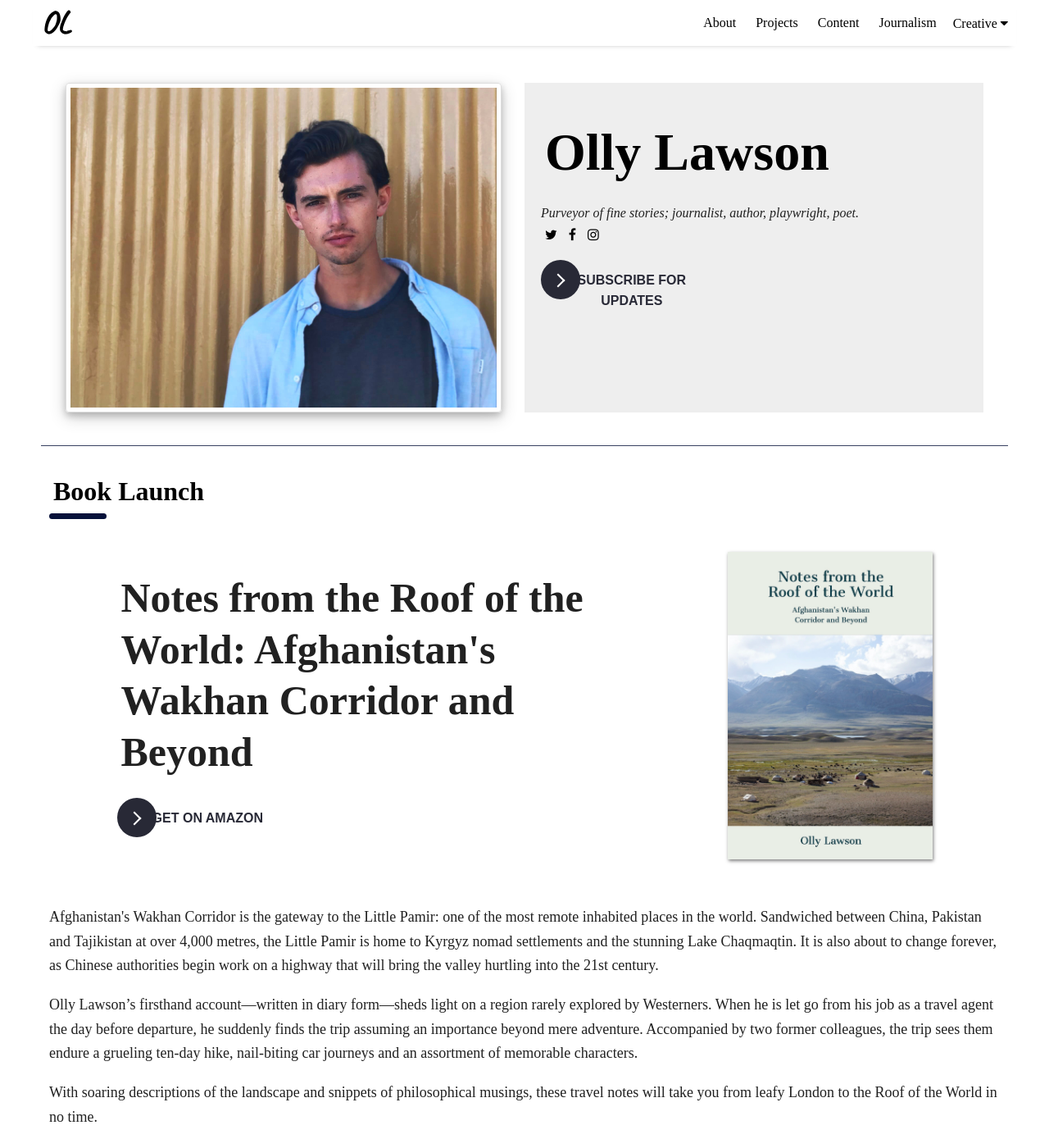
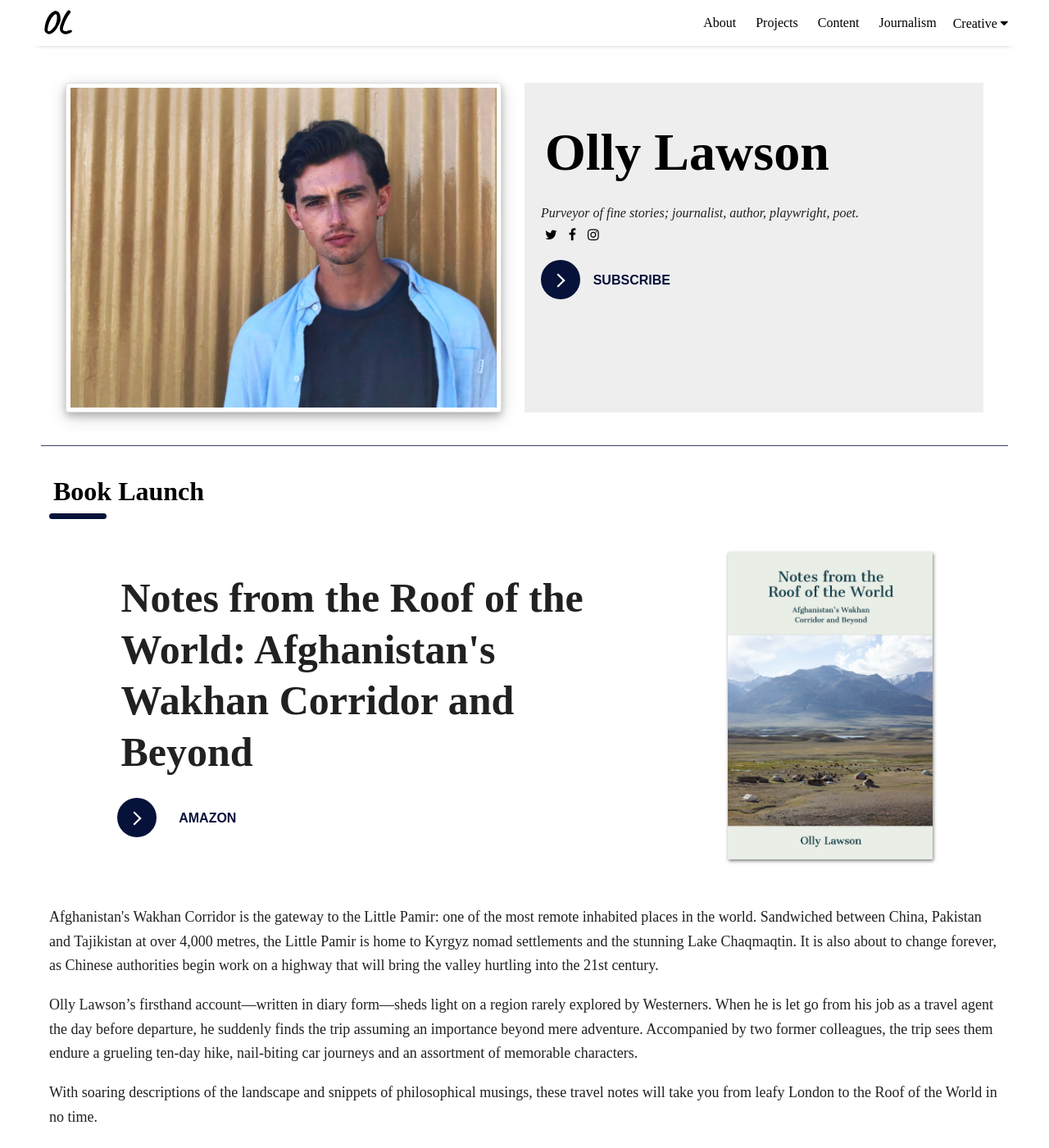
Before and after one commit to ollylawson/ollylawson.github.io, a Jekyll site: the page built from index.html, in a window 1280 px wide and 1400 px high. Shown: the whole window at 82% size. Built offline with Jekyll 4.4.1, drawn with Linux system fonts in a browser that asks for light colours; nearby versions of some CDN libraries; some web fonts are replaced; the list of posts is cut into pages by our own code.

Commit message:
colour change

```diff
--- a/_layouts/home.html
+++ b/_layouts/home.html
@@ -20,7 +20,7 @@ title: Home
             <span class="circle">
               <span class="icon arrow"></span>
             </span>
-            <span class="button-text">Subscribe for updates</span>
+            <span class="button-text">Subscribe</span>
           </button>
         </div>
     </div>
@@ -42,7 +42,7 @@ title: Home
                 <span class="circle">
                   <span class="icon arrow"></span>
                 </span>
-                <span class="button-text">Get on Amazon</span>
+                <span class="button-text">Amazon</span>
               </button>
             </div>
           </div>
--- a/assets/css/_sass/_buttons.scss
+++ b/assets/css/_sass/_buttons.scss
@@ -50,7 +50,7 @@ button {
      margin: 0;
      width: 3rem;
      height: 3rem;
-     background: #282936;
+     background: #07123A;
      border-radius: 1.625rem;
    }
    button.btn .circle .icon {
@@ -89,7 +89,7 @@ button {
      bottom: 0;
      padding: 0.75rem 0;
      margin: 0 0 0 1.85rem;
-     color: #282936;
+     color: #07123A;
      font-weight: 700;
      line-height: 1.6;
      text-align: center;
```
